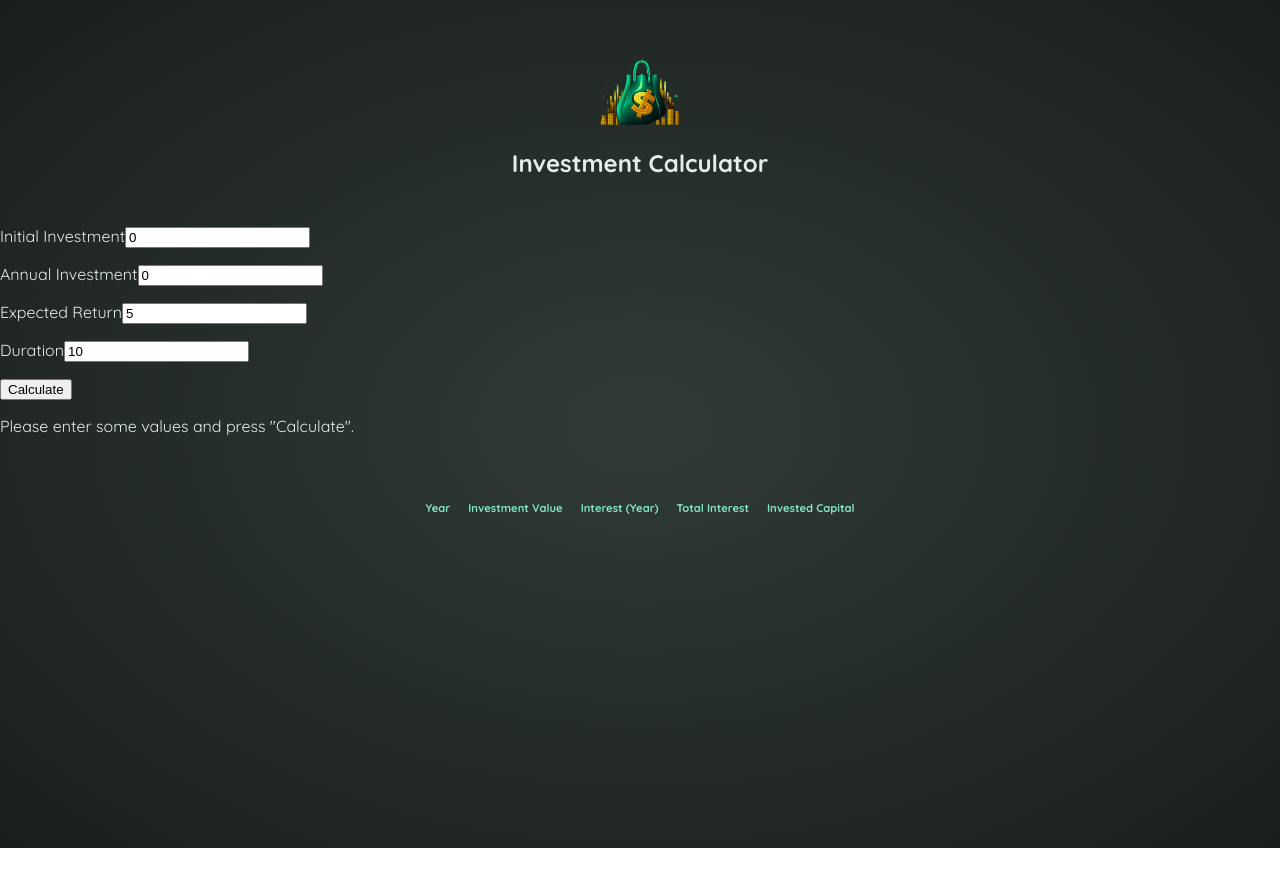
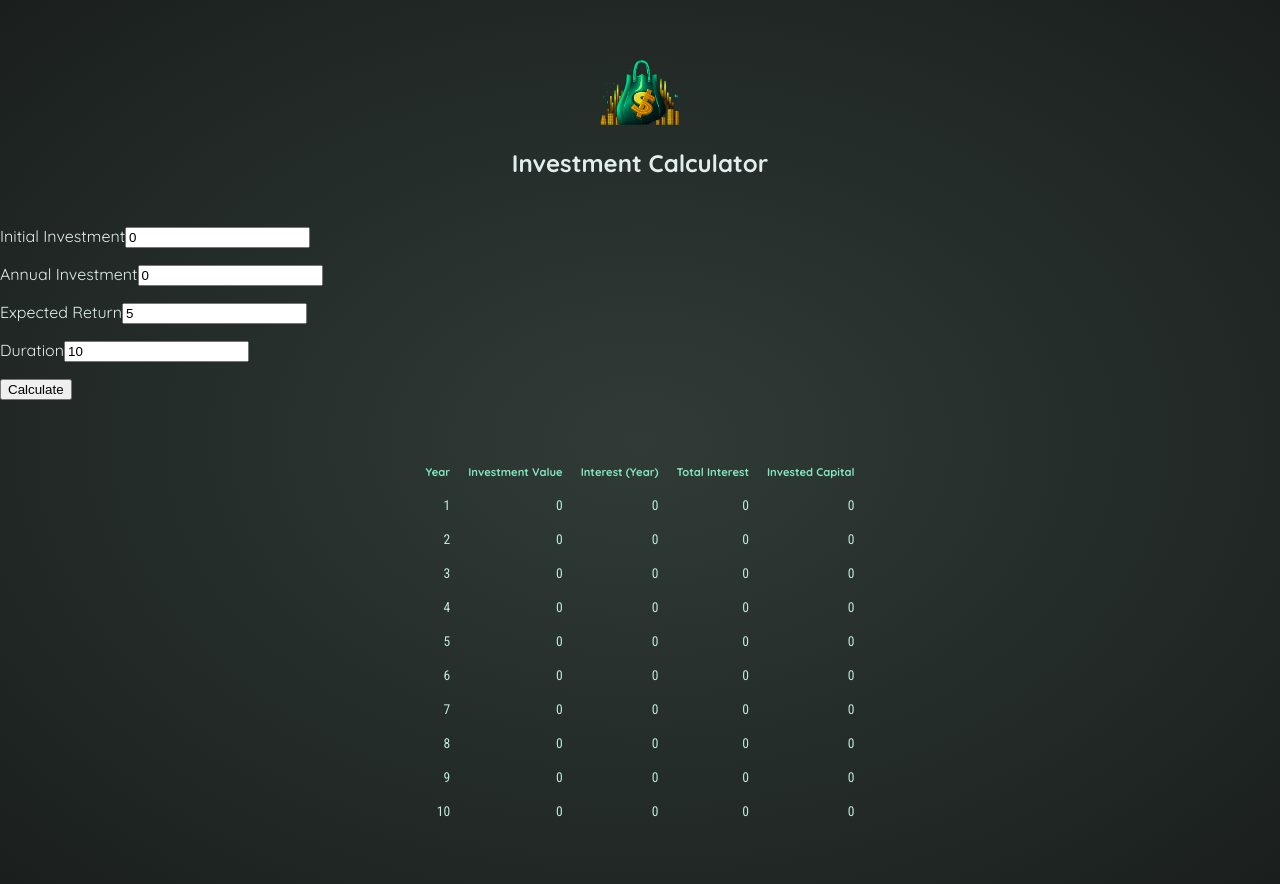
Before and after one commit to Pawelv9/Investment-calculator, an Angular app: page / in a window 1280 px wide. Both pictures are taken after a click on the button "Calculate". Before the commit the page ends 848 px from the top, so only its background shows below. Built offline with nearby package versions, Linux system fonts and the light colour scheme.

Commit message:
outputting data in a table

```diff
--- a/src/app/investment-results/investment-results.html
+++ b/src/app/investment-results/investment-results.html
@@ -1,4 +1,6 @@
-<p>Please enter some values and press "Calculate".</p>
+@if (!results) {
+  <p class="center">Please enter some values and press "Calculate".</p>
+} @else {
   <table>
     <thead>
       <tr>
@@ -10,6 +12,15 @@
       </tr>
     </thead>
     <tbody>
-
+      @for (result of results; track result.year) {
+        <tr>
+          <td>{{result.year}}</td>
+          <td>{{result.valueEndOfYear}}</td>
+          <td>{{result.interest}}</td>
+          <td>{{result.totalInterest}}</td>
+          <td>{{result.totalAmountInvested}}</td>
+        </tr>
+      }
     </tbody>
   </table>
+}
```
Lines whose indentation alone changed are shown as unchanged.
